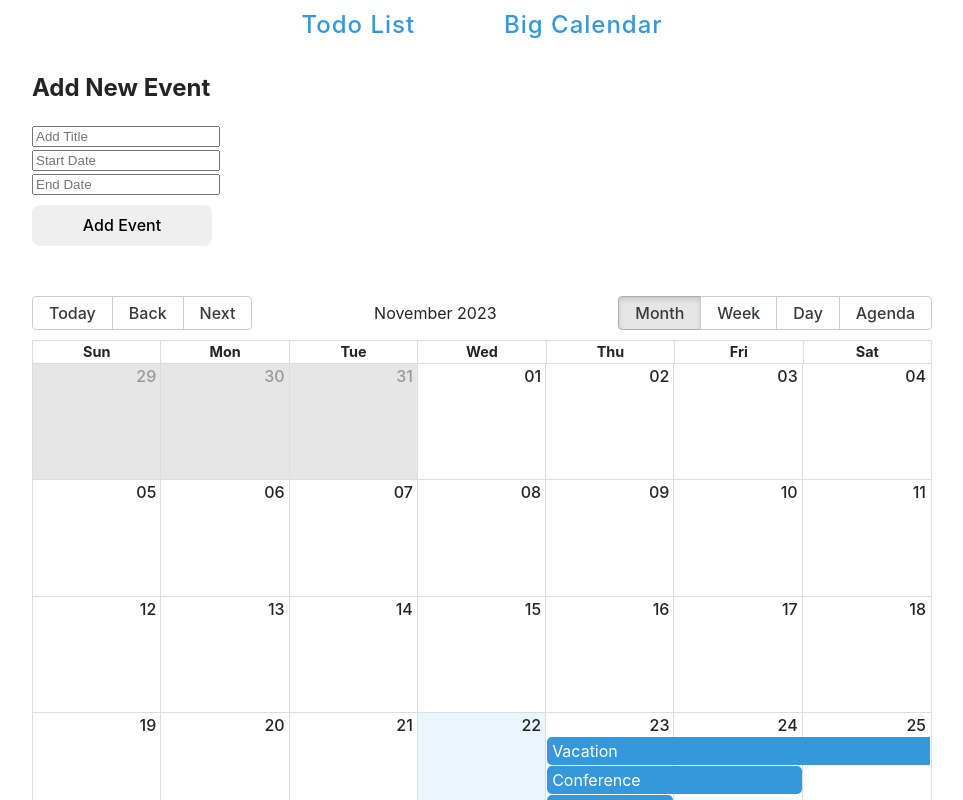
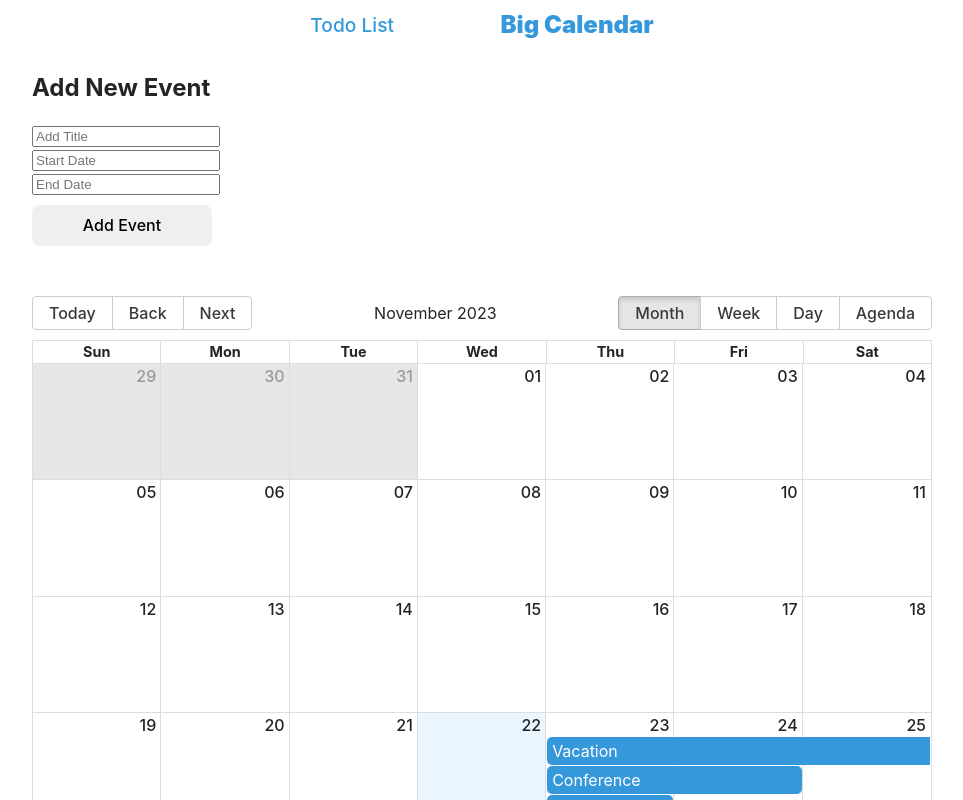
Before and after one commit to Carole-GRD/react-intro, a React (Vite) app: page /big-calendar in a window 1280 px wide. Shown: the top 800 px of the page, without its empty margins (158-1121 px from the left). Built offline with nearby package versions, Linux system fonts and the light colour scheme.

Commit message:
update Link -> NavLink

```diff
--- a/src/containers/navigate/Navigate.jsx
+++ b/src/containers/navigate/Navigate.jsx
@@ -1,4 +1,4 @@
-import { Link } from 'react-router-dom'
+import { NavLink } from 'react-router-dom'
 
 import './navigate.css'
 
@@ -7,19 +7,21 @@ function Navigate() {
         <div className='navigate'>
             <ul>
                 <li>
-                    <Link to="/" className="nav-link">
+                    {/* <NavLink to="/" className="nav-link"> */}
+                    <NavLink to="/" className={({ isActive, isPending }) => isPending ? "pending" : isActive ? "active" : ""}>
                         Todo List
-                    </Link>
+                    </NavLink>
                 </li>
                 {/* <li>
-                    <Link to="/calendar" className="nav-link">
+                    <NavLink to="/calendar" className={({ isActive, isPending }) => isPending ? "pending" : isActive ? "active" : ""}>
                         Calendar
-                    </Link>
+                    </NavLink>
                 </li> */}
                 <li>
-                    <Link to="/big-calendar" className="nav-link">
+                    {/* <NavLink to="/big-calendar" className="nav-link"> */}
+                    <NavLink to="/big-calendar" className={({ isActive, isPending }) => isPending ? "pending" : isActive ? "active" : ""}>
                         Big Calendar
-                    </Link>
+                    </NavLink>
                 </li>
             </ul>
         </div>
--- a/src/containers/navigate/navigate.css
+++ b/src/containers/navigate/navigate.css
@@ -15,10 +15,17 @@
     list-style-type: none;
 }
 
-.navigate ul li a.nav-link {
+.navigate ul li a {
     color: #3498db;
     font-size: 1.2rem;
     margin-top: 20px;
+}
+
+.navigate ul li a.active {
+    color: #3498db;
+    font-size: 1.5rem;
+    margin-top: 20px;
+    font-weight: 900;
 }
 
 @media only screen and (min-width: 400px) {
```
